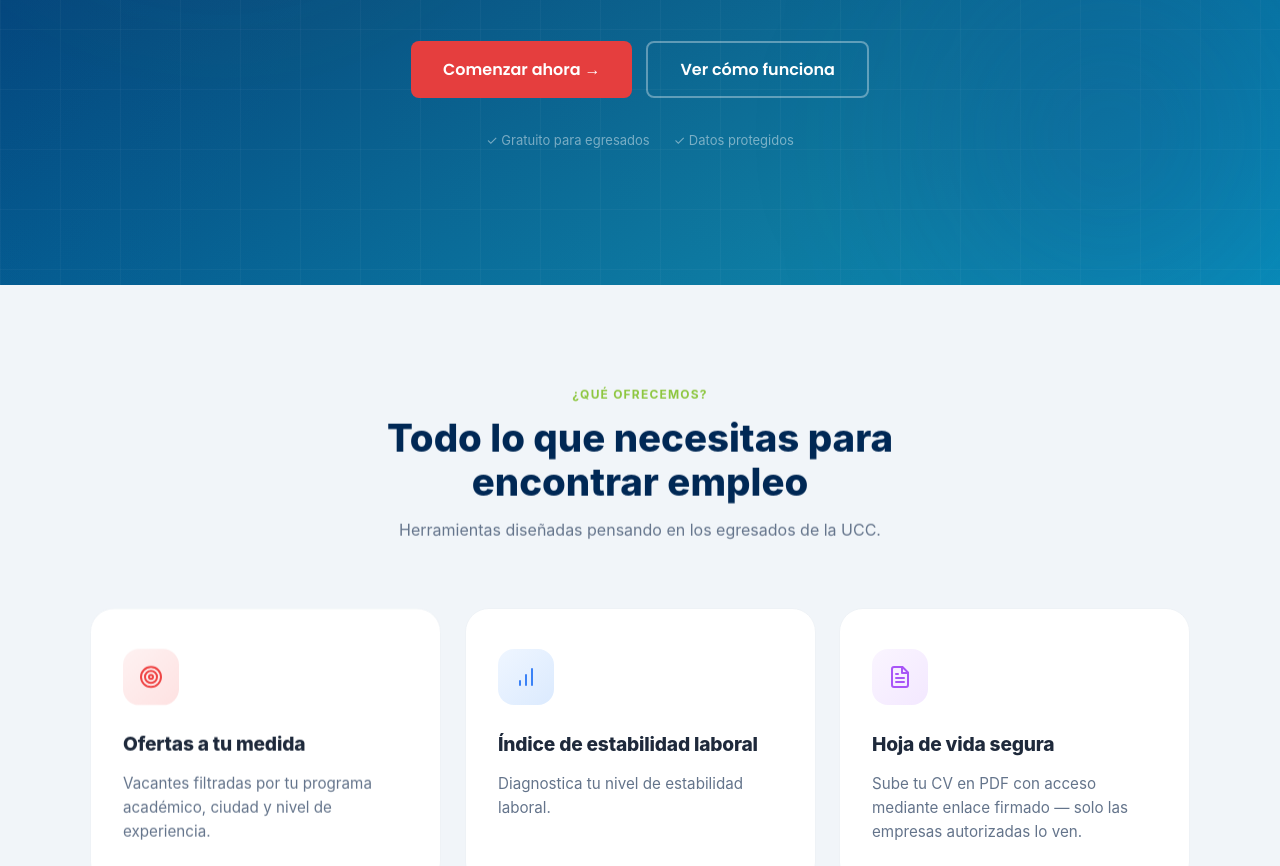
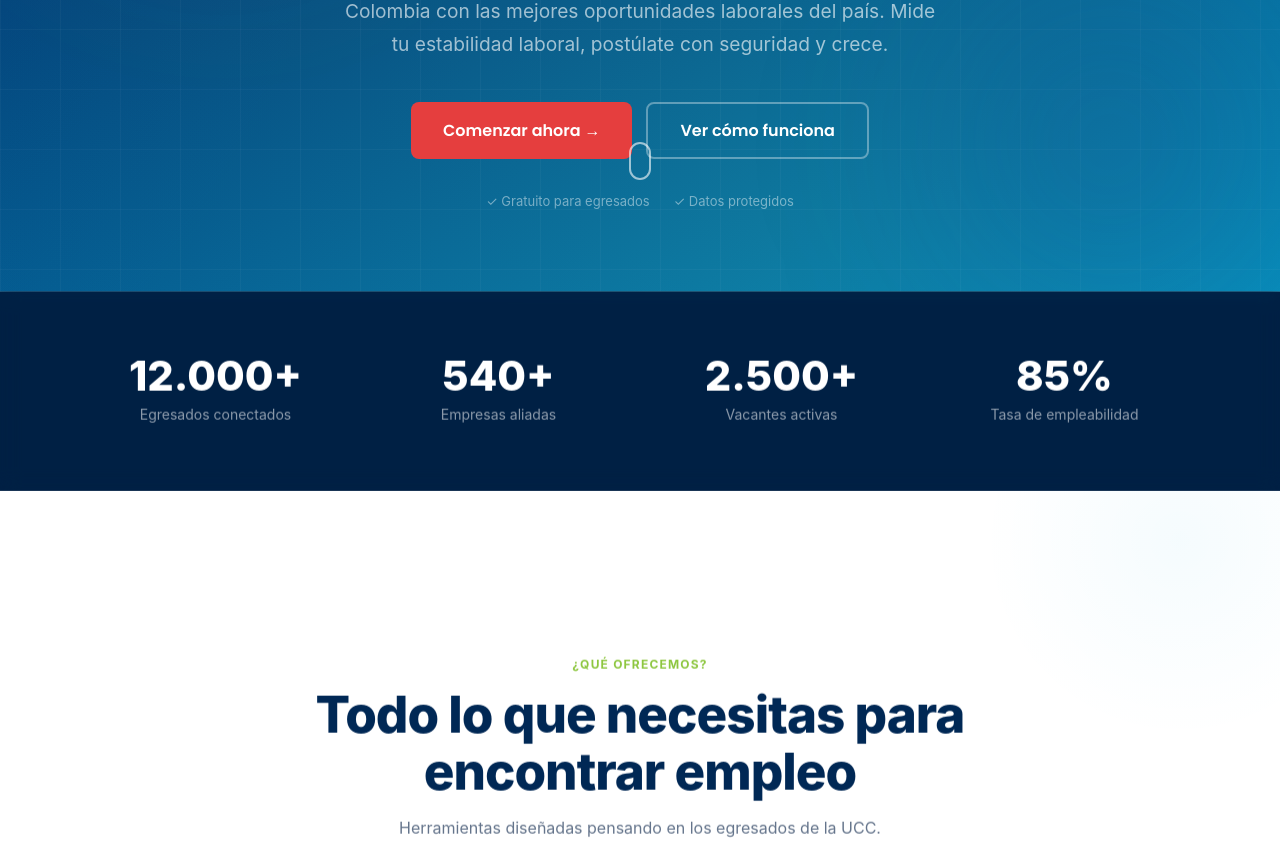
Before and after one commit to Andres0606/proyecto-ia, a Next.js app in the folder Front/: page / in a window 1280 px wide. Shown: the part 451-1317 px from the top of the page. Built offline with nearby package versions, Linux system fonts and the light colour scheme.

Commit message:
arreglo pagina principal barra blanca

```diff
--- a/Front/app/Components/page.tsx
+++ b/Front/app/Components/page.tsx
@@ -142,6 +142,37 @@ function Hero() {
         <div className="hero__trust">
           <span>✓ Gratuito para egresados</span>
           <span>✓ Datos protegidos</span>
+        </div>
+        <div className="hero__scroll">
+          <div className="mouse">
+            <div className="wheel" />
+          </div>
+        </div>
+      </div>
+    </section>
+  );
+}
+
+// ── Stats ────────────────────────────────────────────────────────────────────
+function Stats() {
+  return (
+    <section className="stats">
+      <div className="stats__inner reveal">
+        <div className="stats__item">
+          <div className="stats__value">12.000+</div>
+          <div className="stats__label">Egresados conectados</div>
+        </div>
+        <div className="stats__item">
+          <div className="stats__value">540+</div>
+          <div className="stats__label">Empresas aliadas</div>
+        </div>
+        <div className="stats__item">
+          <div className="stats__value">2.500+</div>
+          <div className="stats__label">Vacantes activas</div>
+        </div>
+        <div className="stats__item">
+          <div className="stats__value">85%</div>
+          <div className="stats__label">Tasa de empleabilidad</div>
         </div>
       </div>
     </section>
@@ -321,6 +352,7 @@ export default function InicioPage() {
     <div className="page-root">
       <Header />
       <Hero />
+      <Stats />
       <Features />
       <ComoFunciona />
       <EstabilidadSection />
--- a/Front/app/css/Inicio/inicio.css
+++ b/Front/app/css/Inicio/inicio.css
@@ -121,11 +121,12 @@ body {
 }
 
 .section-title {
-  font-size: clamp(1.8rem, 3vw, 2.4rem);
+  font-size: clamp(2.2rem, 4vw, 3.2rem);
   font-weight: 800;
-  line-height: 1.15;
+  line-height: 1.1;
   color: var(--navy);
-  margin-bottom: 12px;
+  margin-bottom: 16px;
+  letter-spacing: -1px;
 }
 .section-title--light {
   color: var(--white);
@@ -353,12 +354,12 @@ body {
 }
 
 .hero__title {
-  font-size: clamp(2.6rem, 5.5vw, 4.2rem);
-  font-weight: 800;
-  line-height: 1.08;
-  letter-spacing: -1.5px;
+  font-size: clamp(3rem, 7vw, 5rem);
+  font-weight: 900;
+  line-height: 1.05;
+  letter-spacing: -2.5px;
   color: var(--white);
-  margin-bottom: 1.5rem;
+  margin-bottom: 2rem;
 }
 
 .hero__title-accent {
@@ -392,14 +393,59 @@ body {
   color: rgba(255, 255, 255, 0.45);
 }
 
+.hero__scroll {
+  position: absolute;
+  bottom: 2rem;
+  left: 50%;
+  transform: translateX(-50%);
+  display: flex;
+  flex-direction: column;
+  align-items: center;
+  gap: 10px;
+  opacity: 0.6;
+  animation: fadeIn 1s ease 1s backwards;
+}
+
+@keyframes fadeIn {
+  from { opacity: 0; }
+  to { opacity: 0.6; }
+}
+
+.mouse {
+  width: 22px;
+  height: 38px;
+  border: 2px solid var(--white);
+  border-radius: 20px;
+  display: flex;
+  justify-content: center;
+  padding-top: 6px;
+}
+
+.wheel {
+  width: 2px;
+  height: 6px;
+  background: var(--white);
+  border-radius: 2px;
+  animation: scrollAnim 1.6s infinite;
+}
+
+@keyframes scrollAnim {
+  0% { transform: translateY(0); opacity: 1; }
+  100% { transform: translateY(12px); opacity: 0; }
+}
+
 /* ══════════════════════════════════════════════════════
    STATS
    ══════════════════════════════════════════════════════ */
 .stats {
-  background: rgba(255, 255, 255, 0.04);
-  border-top: 1px solid var(--border-subtle);
-  border-bottom: 1px solid var(--border-subtle);
-  padding: 3.5rem 2rem;
+  background: rgba(0, 0, 0, 0.2);
+  backdrop-filter: blur(10px);
+  border-top: 1px solid rgba(255, 255, 255, 0.1);
+  border-bottom: 1px solid rgba(255, 255, 255, 0.1);
+  padding: 4rem 2rem;
+  position: relative;
+  z-index: 5;
+  margin-top: -1px;
 }
 
 .stats__inner {
@@ -428,8 +474,34 @@ body {
    FEATURES
    ══════════════════════════════════════════════════════ */
 .features {
-  padding: 6rem 2rem;
-  background: var(--gray-light);
+  padding: 10rem 2rem;
+  background: var(--white);
+  position: relative;
+  overflow: hidden;
+}
+
+.features::before {
+  content: '';
+  position: absolute;
+  top: -150px;
+  right: -100px;
+  width: 400px;
+  height: 400px;
+  background: radial-gradient(circle, rgba(0, 169, 224, 0.04) 0%, transparent 70%);
+  border-radius: 50%;
+  pointer-events: none;
+}
+
+.features::after {
+  content: '';
+  position: absolute;
+  bottom: -100px;
+  left: -50px;
+  width: 300px;
+  height: 300px;
+  background: radial-gradient(circle, rgba(141, 198, 63, 0.04) 0%, transparent 70%);
+  border-radius: 50%;
+  pointer-events: none;
 }
 
 .features__grid {
```
